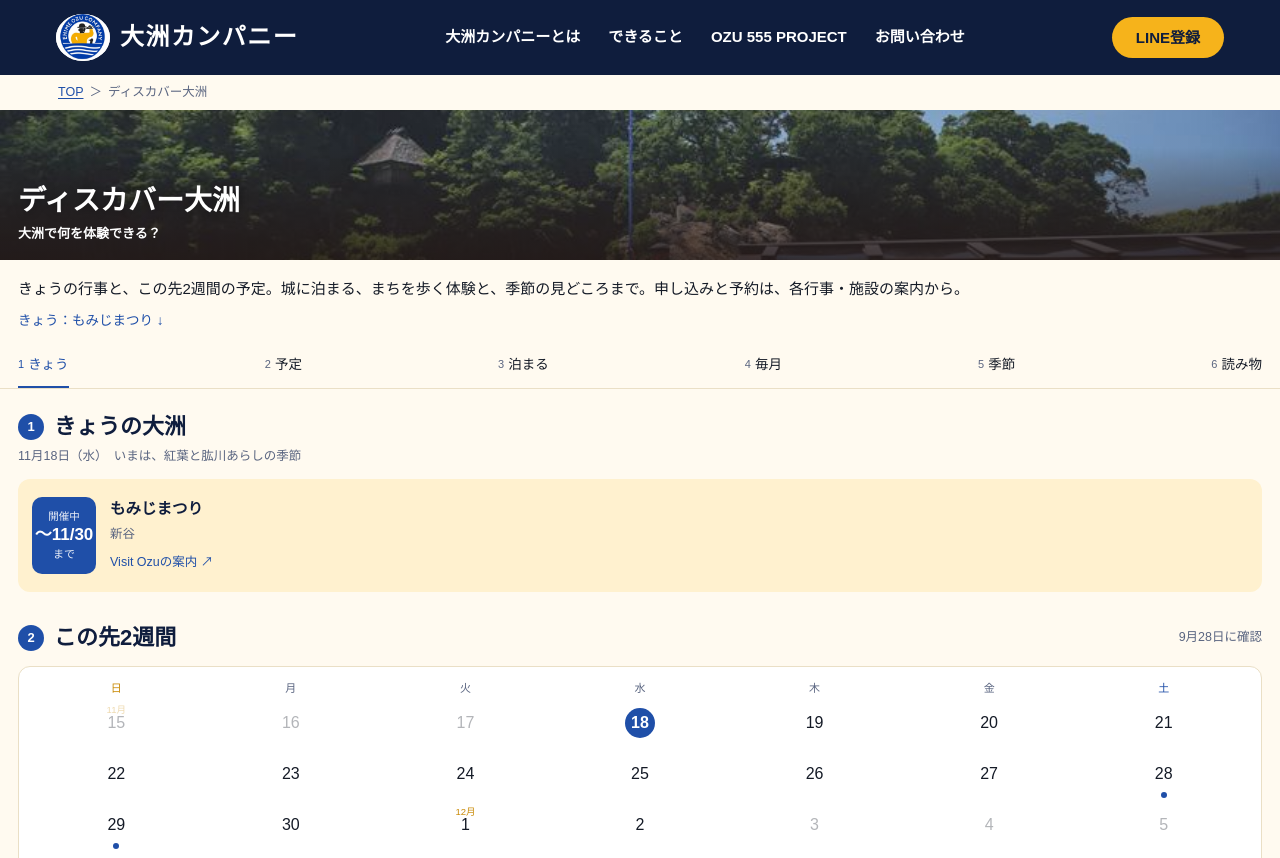
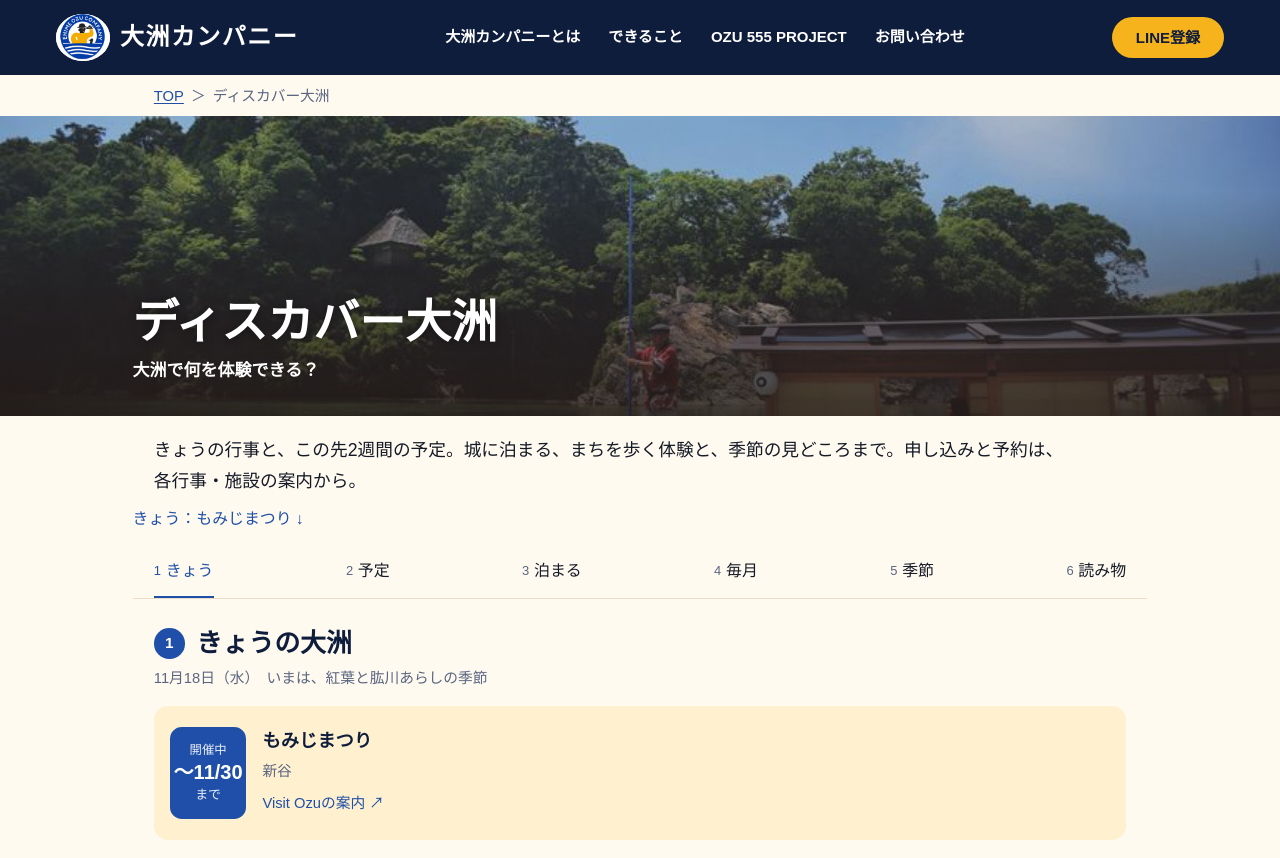
Before and after one commit to asumaru3lfb/ozu-company-web, a plain HTML site: page discover/index.html in a window 1280 px wide. Shown: the top 858 px of the page. Drawn offline with Linux system fonts and the light colour scheme; a web font is replaced by a local one.

Commit message:
6ページのPC表示を調整（文字を拡大し、幅を絞って読みやすく。スマホは変更なし）
Co-Authored-By: Claude Sonnet 5.5 <noreply@anthropic.com>

```diff
--- a/assets/ozu-company.css
+++ b/assets/ozu-company.css
@@ -64,3 +64,17 @@ html body,html body *{font-family:var(--oc-font)!important}
 @media (min-width:700px){.oc-grid{grid-template-columns:repeat(3,minmax(0,1fr))}}
 @media (min-width:760px){.oc-nav{display:flex}.oc-burger,.oc-mnav{display:none!important}
   .oc-hd .oc-in{padding-top:14px;padding-bottom:14px}.oc-brand{font-size:24px;gap:10px}.oc-brand img{width:54px}.oc-pill{font-size:15px;padding:11px 24px}}
+
+/* ===== PC表示の調整（三好 2026-11-18）。スマホ（900px未満）には影響しない ===== */
+@media (min-width:900px){
+  body > :is(nav,p,div,section,ul):not(.oc-hd):not(.oc-foot):not(.hero):not(.sheet):not(.oc-ways){
+    max-width:860px;margin-left:auto !important;margin-right:auto !important;zoom:1.18}
+  body > .oc-ways{zoom:1.1}
+  body > .hero,body > .page-band{height:300px !important;min-height:300px}
+  body > .hero .tt{max-width:1015px;margin-left:auto;margin-right:auto}
+  body > .page-band .tt{left:max(20px,calc((100% - 1015px)/2)) !important;right:max(20px,calc((100% - 1015px)/2)) !important;bottom:30px !important}
+  body > .hero .tt{padding:0 20px 30px !important}
+  body > .hero h1,body > .page-band h1{font-size:46px !important}
+  body > .hero .sub,body > .hero .ask,body > .page-band p{font-size:17px !important}
+  body > .oc-crumb{max-width:1015px}
+}
```
